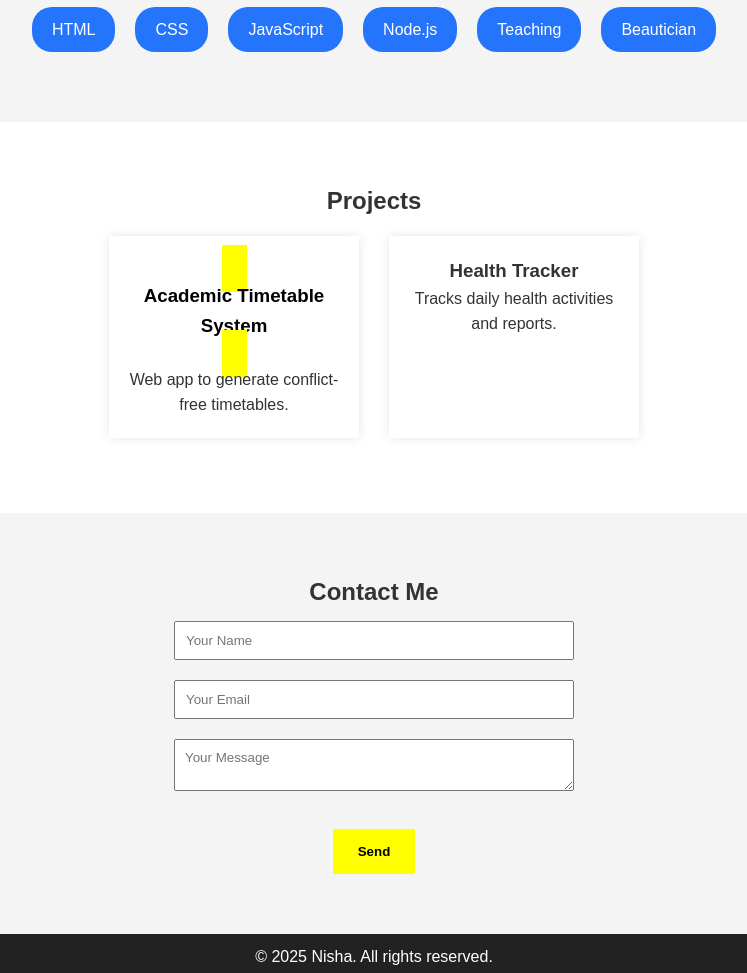
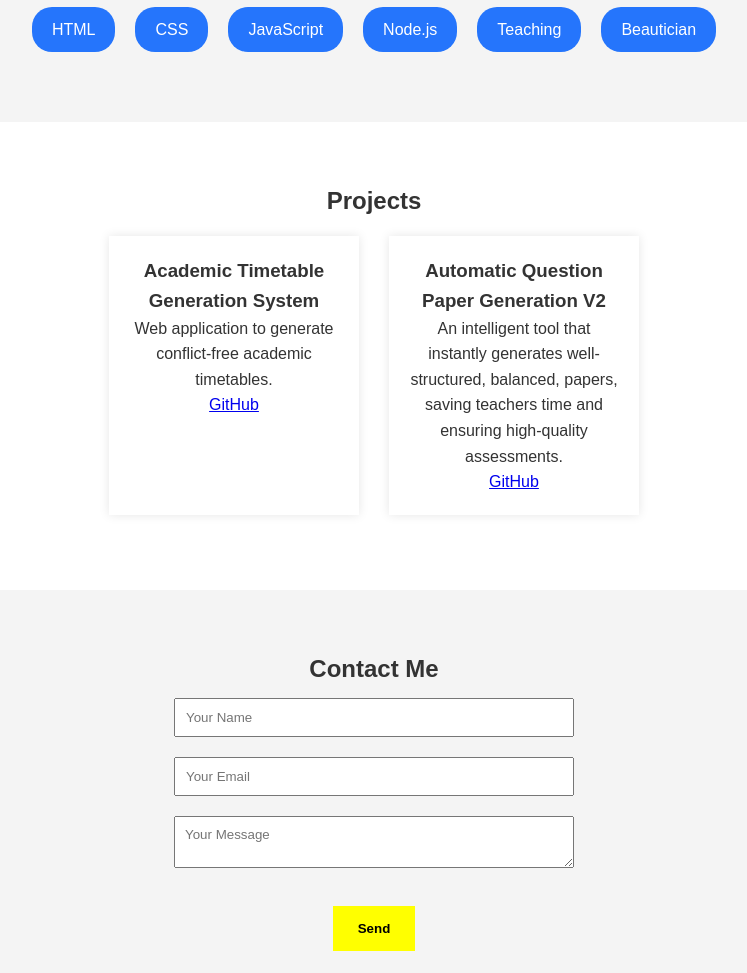
Before and after one commit to NishaGNB/My-Portfolio, a plain HTML site: page index.html in a window 1280 px wide. Shown: the part 1064-2037 px from the top of the page, without its empty margins (266-1013 px from the left). Drawn offline with Linux system fonts and the light colour scheme.

Commit message:
Fixed linking

```diff
--- a/index.html
+++ b/index.html
@@ -53,19 +53,37 @@
   </section>
 
   <!-- Projects -->
-  <section id="projects" class="section">
-    <h2>Projects</h2>
-    <div class="projects">
-      <div class="card">
-        <a href="https://github.com/NishaGNB/Academic-Timetable-Generation-System" class="btn"><h3>Academic Timetable System</h3></a>
-        <p>Web app to generate conflict-free timetables.</p>
-      </div>
-      <div class="card">
-        <h3>Health Tracker</h3>
-        <p>Tracks daily health activities and reports.</p>
+<section id="projects" class="section">
+  <h2>Projects</h2>
+
+  <div class="projects">
+
+    <div class="card">
+      <h3>Academic Timetable Generation System</h3>
+      <p>Web application to generate conflict-free academic timetables.</p>
+      <div class="project-links">
+        <a href="https://github.com/NishaGNB/Academic-Timetable-Generation-System" target="_blank">
+          GitHub
+        </a>
       </div>
     </div>
-  </section>
+
+    <div class="card">
+      <h3>Automatic Question Paper Generation V2</h3>
+      <p>
+        An intelligent tool that instantly generates well-structured, balanced, papers, saving teachers time and ensuring
+        high-quality assessments.
+      </p>
+      <div class="project-links">
+        <a href="https://github.com/NishaGNB/Automatic-Question-Paper-Generator-Version-2" target="_blank">
+          GitHub
+        </a>
+      </div>
+    </div>
+
+  </div>
+</section>
+
 
   <!-- Contact -->
   <section id="contact" class="section light">
```
